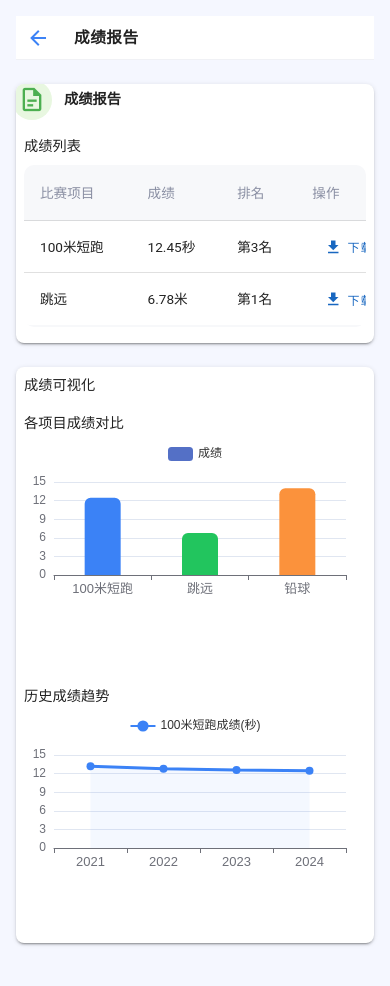
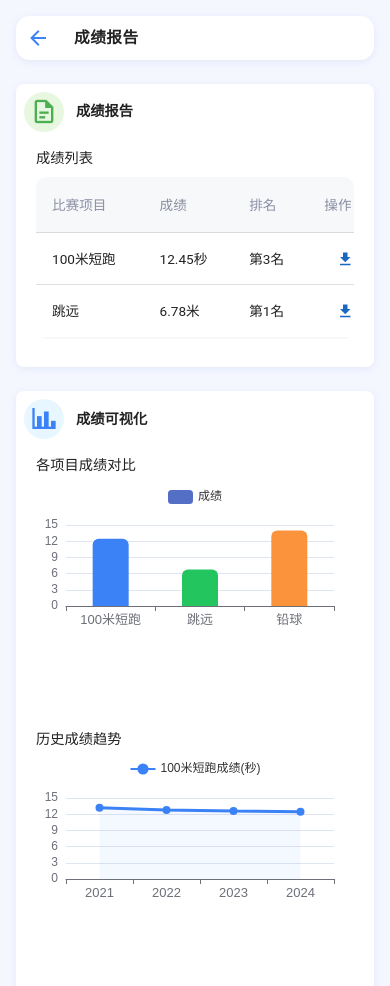
Before and after one commit to Sbitech/userFront, a Vue app: page /report in a window 390 px wide. Shown: the top 986 px of the page. Built offline with nearby package versions, Linux system fonts and the light colour scheme.

Commit message:
优化了申诉页面，报告页面，录像页面

```diff
--- a/src/views/AppealView.vue
+++ b/src/views/AppealView.vue
@@ -3,14 +3,14 @@
     <v-row justify="center">
       <v-col cols="12" sm="10" md="7" lg="5" class="mx-auto">
         <!-- 顶部返回和标题 -->
-        <div class="appeal-header-navbar" style="margin-bottom:32px;">
+        <div class="appeal-header-navbar appeal-header-shadow" elevation="6" style="margin-bottom:32px;">
           <v-btn icon variant="text" class="appeal-header-back" @click="$router.back && $router.back()">
             <v-icon color="#3b82f6">mdi-arrow-left</v-icon>
           </v-btn>
           <span class="appeal-header-title">争议申诉</span>
         </div>
         <!-- 申诉表单卡片 -->
-        <v-card class="pa-7 mb-8 appeal-card" elevation="0">
+        <v-card class="pa-7 mb-8 appeal-card card-shadow" elevation="6">
           <v-row align="center" class="mb-5">
             <v-avatar size="44" class="mr-3" style="background:#fff7e6;">
               <v-icon size="30" color="#ff9800">mdi-gavel</v-icon>
@@ -49,7 +49,7 @@
           </v-form>
         </v-card>
         <!-- 申诉记录卡片 -->
-        <v-card class="pa-5 mb-8 appeal-record-card" elevation="0">
+        <v-card class="pa-5 mb-8 appeal-record-card card-shadow" elevation="6">
           <v-row align="center" class="mb-4">
             <v-avatar size="44" class="mr-3" style="background:#f5f7ff;">
               <v-icon size="30" color="#8a8fa3">mdi-undo-variant</v-icon>
@@ -91,17 +91,25 @@
 .appeal-header-navbar {
   width: 100%;
   background: #fff;
-  border-radius: 0;
-  box-shadow: none;
+  border-radius: 14px;
+  box-shadow: 0 2px 8px #e3e8f7;
   padding: 0 32px;
   height: 64px;
   display: flex;
   align-items: center;
   position: relative;
   z-index: 2;
-  margin-bottom: 0;
+  margin-bottom: 24px;
   margin-top: 0;
-  border-bottom: 1.5px solid #f0f1f5;
+  border-bottom: none;
+}
+.appeal-header-shadow {
+  box-shadow: 0 2px 8px #e3e8f7 !important;
+  border-radius: 14px !important;
+  border-bottom: none !important;
+}
+.card-shadow {
+  box-shadow: 0 2px 8px #e3e8f7 !important;
 }
 .appeal-header-back {
   margin-left: -8px;
@@ -355,7 +363,7 @@
     font-size: 0.98rem;
   }
   .appeal-card {
-    padding: 8px !important;
+    padding: 20px !important;
     border-radius: 8px;
   }
   .appeal-card-title {
--- a/src/views/ReportView.vue
+++ b/src/views/ReportView.vue
@@ -3,14 +3,14 @@
     <v-row justify="center">
       <v-col cols="12" sm="10" md="7" lg="5" class="mx-auto">
         <!-- 顶部返回和标题 -->
-        <div class="report-header-navbar">
+        <div class="report-header-navbar report-header-shadow " elevation="6">
           <v-btn icon variant="text" class="report-header-back" @click="$router.back()">
             <v-icon color="#3b82f6">mdi-arrow-left</v-icon>
           </v-btn>
           <span class="report-header-title">成绩报告</span>
         </div>
         <!-- 成绩卡片 -->
-        <v-card class="pa-6 mb-6 report-card" elevation="2">
+        <v-card class="mb-6  report-card card-shadow report-padding" elevation="6">
           <v-row align="center" class="mb-4">
             <v-avatar size="40" class="mr-3" style="background:#e8f7e0;">
               <v-icon size="28" color="#4caf50">mdi-file-document-outline</v-icon>
@@ -44,8 +44,13 @@
           </div>
         </v-card>
         <!-- 成绩可视化 -->
-        <v-card class="pa-6 report-card mb-8" elevation="2">
-          <div class="mb-4 report-table-title">成绩可视化</div>
+        <v-card class="mb-8 report-card card-shadow report-padding" elevation="6">
+          <v-row align="center" class="mb-4">
+            <v-avatar size="40" class="mr-3" style="background:#e8f7ff;">
+              <v-icon size="28" color="#3b82f6">mdi-chart-bar</v-icon>
+            </v-avatar>
+            <span class="report-card-title">成绩可视化</span>
+          </v-row>
           <div class="mb-6">
             <div class="mb-2 report-chart-title">各项目成绩对比</div>
             <div class="report-chart-full" style="height:220px;width:100%;min-width:0;">
@@ -143,6 +148,9 @@ onMounted(async () => {
 </script>
 
 <style scoped>
+.report-padding {
+  padding: 16px !important;
+}
 .report-bg {
   background: #f5f7ff;
   min-height: 100vh;
@@ -205,8 +213,8 @@ onMounted(async () => {
 .report-header-navbar {
   width: 100%;
   background: #fff;
-  border-radius: 0;
-  box-shadow: none;
+  border-radius: 14px;
+  box-shadow: 0 2px 8px #e3e8f7;
   padding: 0 32px;
   height: 64px;
   display: flex;
@@ -215,7 +223,15 @@ onMounted(async () => {
   z-index: 2;
   margin-bottom: 24px;
   margin-top: 0;
-  border-bottom: 1.5px solid #f0f1f5;
+  border-bottom: none;
+}
+.report-header-shadow {
+  box-shadow: 0 2px 8px #e3e8f7 !important;
+  border-radius: 14px !important;
+  border-bottom: none !important;
+}
+.card-shadow {
+  box-shadow: 0 2px 8px #e3e8f7 !important;
 }
 .report-header-back {
   margin-left: -8px;
@@ -275,7 +291,7 @@ onMounted(async () => {
     font-size: 0.98rem;
   }
   .report-card {
-    padding: 8px !important;
+    padding: 20px !important;
     border-radius: 8px;
   }
   .report-card-title {
--- a/src/views/VideoView.vue
+++ b/src/views/VideoView.vue
@@ -3,14 +3,14 @@
     <v-row justify="center">
       <v-col cols="12" sm="10" md="7" lg="5" class="mx-auto">
         <!-- 顶部返回和标题 -->
-        <div class="video-header-navbar">
+        <div class="video-header-navbar video-header-shadow" elevation="6">
           <v-btn icon variant="text" class="video-header-back" @click="$router.back && $router.back()">
             <v-icon color="#3b82f6">mdi-arrow-left</v-icon>
           </v-btn>
           <span class="video-header-title">比赛录像</span>
         </div>
         <!-- 录像卡片 -->
-        <v-card class="pa-7 mb-8 video-card" elevation="0">
+        <v-card class="pa-7 mb-8 video-card card-shadow" elevation="6">
           <v-row align="center" class="mb-4">
             <v-avatar size="44" class="mr-3" style="background:#f5f7ff;">
               <v-icon size="30" color="#a259ff">mdi-video-outline</v-icon>
@@ -58,6 +58,7 @@
           </div>
         </v-card>
         <!-- 上传录像区 -->
+         <v-card class="pa-7 mb-8 video-card card-shadow" elevation="6">
           <div class="video-upload-label mb-2">上传录像</div>
           <v-card class="pa-0 mb-8 video-upload-card" elevation="0">
             <v-sheet class="video-upload-box-img" rounded outlined>
@@ -68,6 +69,7 @@
             <v-btn color="#2563EB" class="video-upload-btn-img" block rounded size="x-large">
               提交视频
             </v-btn>
+          </v-card>
         </v-card>
       </v-col>
     </v-row>
@@ -86,17 +88,25 @@
 .video-header-navbar {
   width: 100%;
   background: #fff;
-  border-radius: 0;
-  box-shadow: none;
-  padding: 0 0 0 0;
+  border-radius: 14px;
+  box-shadow: 0 2px 8px #e3e8f7;
+  padding: 0 32px;
   height: 64px;
   display: flex;
   align-items: center;
   position: relative;
   z-index: 2;
-  margin-bottom: 32px;
+  margin-bottom: 24px;
   margin-top: 0;
   border-bottom: none;
+}
+.video-header-shadow {
+  box-shadow: 0 2px 8px #e3e8f7 !important;
+  border-radius: 14px !important;
+  border-bottom: none !important;
+}
+.card-shadow {
+  box-shadow: 0 2px 8px #e3e8f7 !important;
 }
 .video-header-back {
   margin-left: -8px;
@@ -311,7 +321,7 @@ body, html {
     font-size: 0.98rem;
   }
   .video-card {
-    padding: 8px !important;
+    padding: 20px !important;
     border-radius: 8px;
   }
   .video-upload-card {
```
Lines whose indentation alone changed are shown as unchanged.
